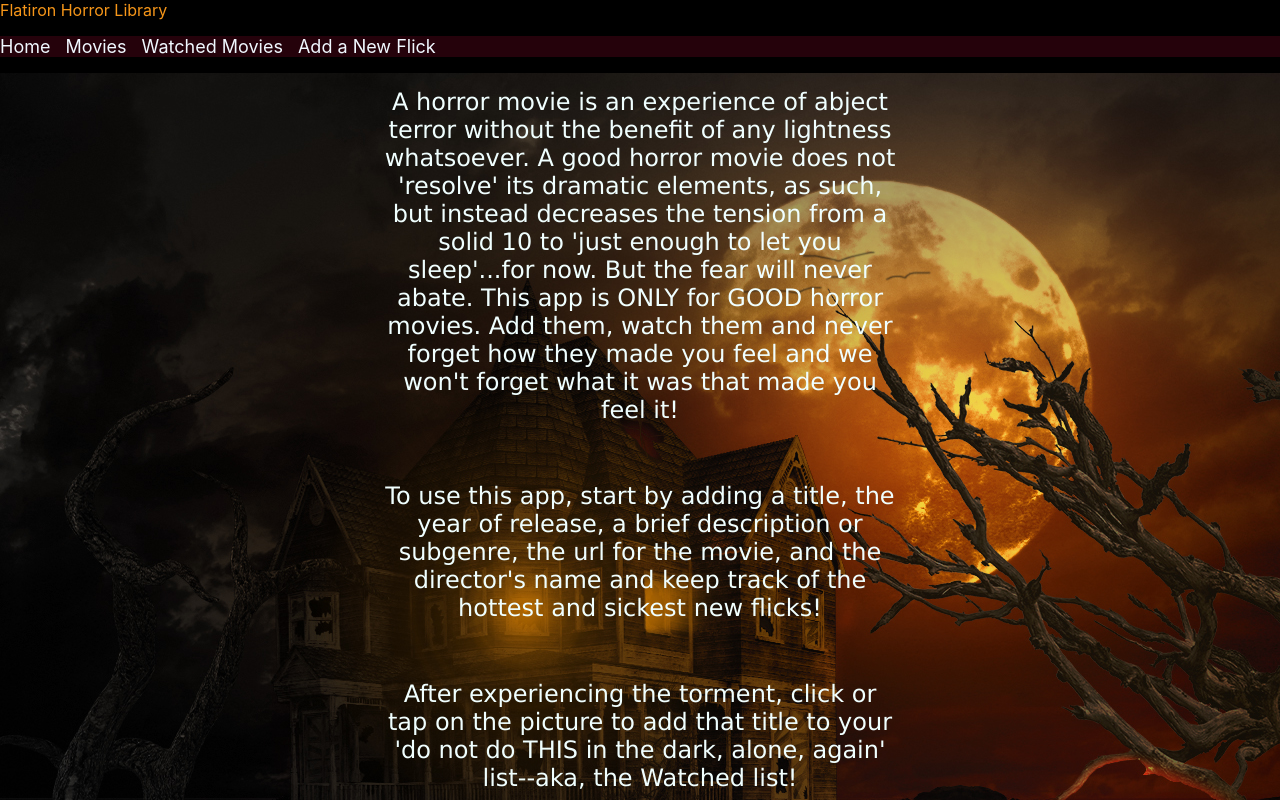
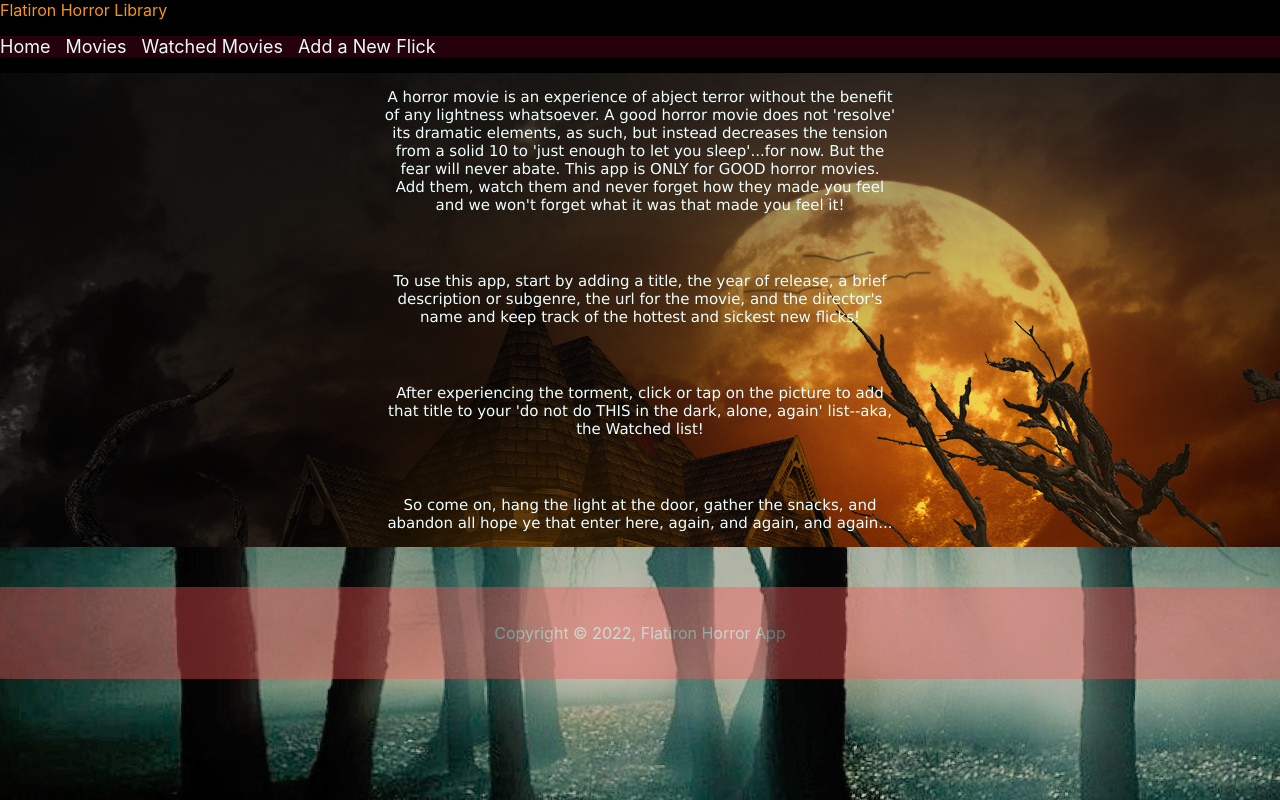
Before and after one commit to KyrianOnwe/phase-2-horror-movie-database, a React (Create React App) app: page / in a window 1280 px wide. Shown: the top 800 px of the page. Built offline with nearby package versions, Linux system fonts and the light colour scheme; data requests are answered from the project's data file.

Commit message:
Update Home component's CSS

```diff
--- a/src/index.css
+++ b/src/index.css
@@ -107,9 +107,11 @@ footer {
 #home-screen p{
   width: 40%;
   min-width: 40%;
+  max-height: 40%;
   text-align: center;
   margin: auto;
   padding-top: 15px;
   position: relative;
   padding-bottom: 15px;
+  font-size: 15px;
 }
```
